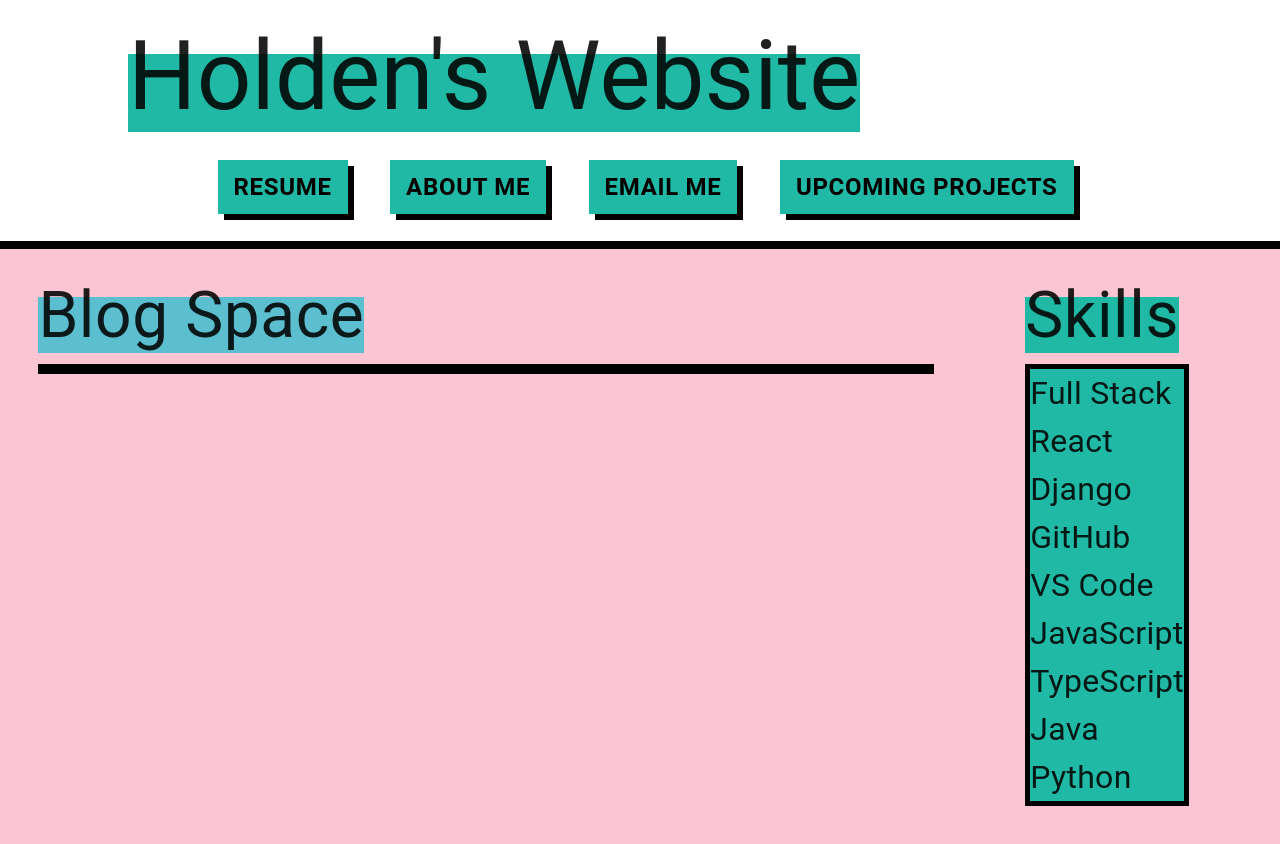
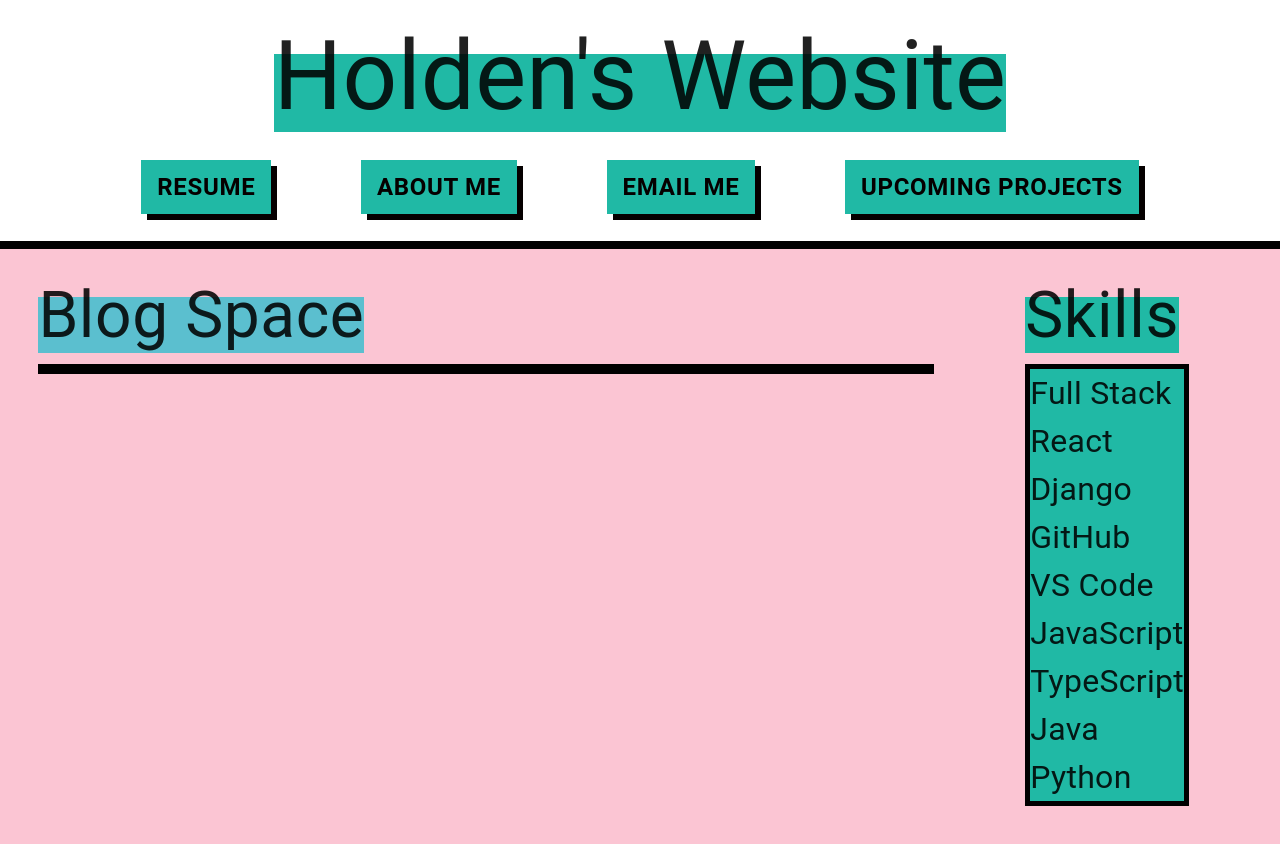
Before and after one commit to HoldenGjuka/personal-website-frontend, a React (Create React App) app: page / in a window 1280 px wide. Shown: the top 844 px of the page. Built offline with nearby package versions, Linux system fonts and the light colour scheme; no server answers.

Commit message:
Centered header and appbar

```diff
--- a/src/styles/Appbar.js
+++ b/src/styles/Appbar.js
@@ -7,12 +7,12 @@ import theme from './Theme.js'
 //list for header buttons
 export const MyList = styled(List)(({ type }) => ({
   display: type === 'row' ? 'flex' : 'block',
-  marginLeft: '17%',
   marginBottom: '1.5%',
-  gap: '4%',
+  gap: '7%',
+  justifyContent: 'center',
   [theme.breakpoints.down("md")]: {
-    alignitems: 'center',
-    justifyContent: 'space-evenly',
+
+
     marginRight: '0',
     marginLeft: '0',
     gap: '1.5%',
@@ -21,8 +21,4 @@ export const MyList = styled(List)(({ type }) => ({
 
 //individual Buttons for appbar, further stylings in styles/theme
 export const AppbarButton = styled(Button, theme)(({ type }) => ({
-  // marginRight: '1.5%',
-  // '&:last-of-type': {
-  //   marginRight: '0px'
-  // },
 }))
--- a/src/styles/Header.js
+++ b/src/styles/Header.js
@@ -8,10 +8,9 @@ import theme, { Colors } from './Theme.js'
 
 //container
 export const HeaderContainer = styled(Box, Typography, theme)(() => ({
-  height: '1/8',
   marginTop: 4,
   marginBottom:4,
-  marginLeft: '10%',
+  textAlign: 'center',
   [theme.breakpoints.down("md")]: {
     fontSize: '3em',
   },
```
